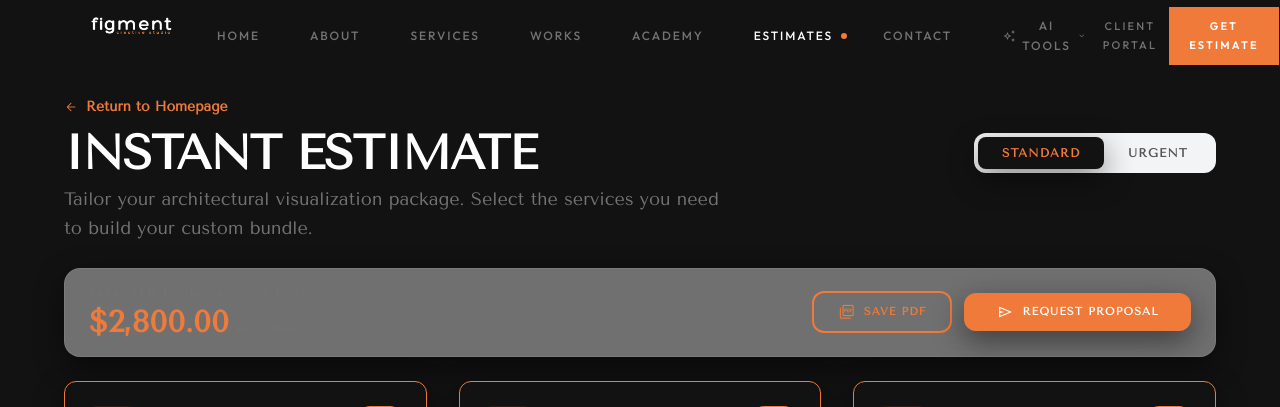
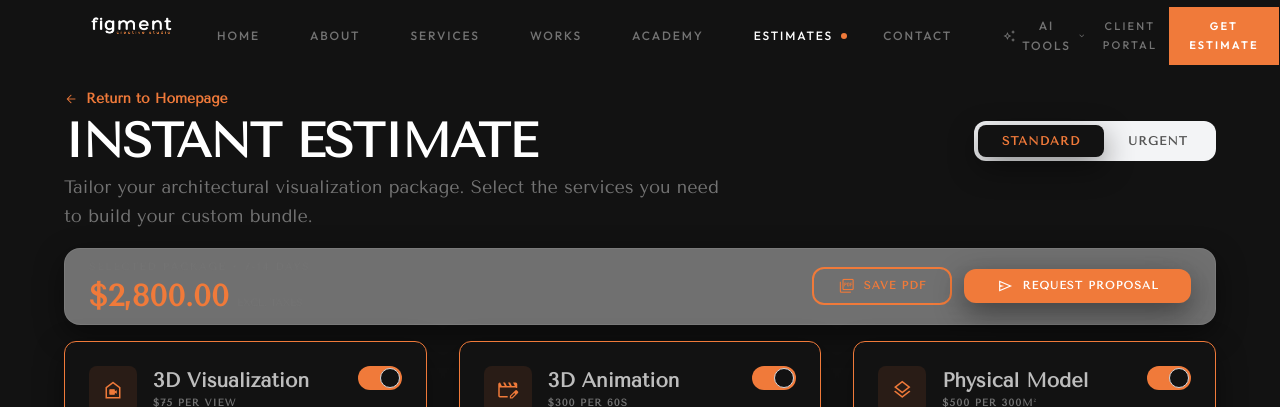
Before and after one commit to 0xbullinfo-hue/figment_studio, a React (Vite) app: page /estimator in a window 1280 px wide. Shown: the top 407 px of the page. Built offline with nearby package versions, Linux system fonts and the light colour scheme.

Commit message:
Slim down Estimate bar and reduce top margins to reveal more of the service cards below

```diff
--- a/components/Estimator.tsx
+++ b/components/Estimator.tsx
@@ -206,8 +206,8 @@ TOTAL ESTIMATED INVESTMENT: $${pricing.total.toLocaleString()}
         <title>Instant Quote Estimator | Figment Studio</title>
         <meta name="description" content="Calculate your architectural rendering, cinematic 3D animation, or scale model project cost instantly with Figment Studio's transparent pricing tool." />
       </Helmet>
-      <main className="mx-auto max-w-[1200px] px-6 pt-6 pb-12">
-        <div className="mb-6 flex flex-col gap-3 text-left">
+      <main className="mx-auto max-w-[1200px] px-6 pt-4 pb-12">
+        <div className="mb-4 flex flex-col gap-2 text-left">
           <button onClick={onBack} className="flex items-center gap-2 text-primary font-bold text-sm hover:translate-x-[-4px] transition-all w-fit">
             <span className="material-symbols-outlined text-sm font-bold">arrow_back</span>
             Return to Homepage
@@ -237,7 +237,7 @@ TOTAL ESTIMATED INVESTMENT: $${pricing.total.toLocaleString()}
         </div>
 
         {/* Total Estimate Bar */}
-        <div className="mb-6 flex flex-col md:flex-row items-center justify-between py-4 px-6 rounded-2xl border border-gray-200 bg-white/40 backdrop-blur-2xl shadow-xl">
+        <div className="mb-4 flex flex-col md:flex-row items-center justify-between py-2.5 px-6 rounded-2xl border border-gray-200 bg-white/40 backdrop-blur-2xl shadow-xl">
           <div className="flex flex-col gap-0.5 w-full md:w-auto text-left">
             <span className="text-[10px] font-bold uppercase tracking-[0.2em] text-text-muted">Selected Package • {pricing.timeline}</span>
             <div className="flex items-baseline gap-2">
@@ -248,12 +248,12 @@ TOTAL ESTIMATED INVESTMENT: $${pricing.total.toLocaleString()}
           <div className="flex items-center gap-3 w-full md:w-auto mt-4 md:mt-0">
             <button
               onClick={handleDownloadQuote}
-              className="flex items-center justify-center gap-2 flex-1 md:flex-initial rounded-xl border-2 border-primary text-primary px-6 py-2.5 text-[11px] font-bold uppercase tracking-widest hover:bg-primary/5 transition-all"
+              className="flex items-center justify-center gap-2 flex-1 md:flex-initial rounded-xl border-2 border-primary text-primary px-6 py-2 text-[11px] font-bold uppercase tracking-widest hover:bg-primary/5 transition-all"
             >
               <span className="material-symbols-outlined text-lg font-bold">picture_as_pdf</span>
               SAVE PDF
             </button>
-            <button onClick={handleRequestFinish} disabled={pricing.total === 0} className="flex items-center justify-center gap-2 flex-1 md:flex-initial rounded-xl bg-primary px-8 py-2.5 text-[11px] font-bold uppercase tracking-widest text-white shadow-lg shadow-primary/20 hover:bg-orange-600 hover:scale-[1.02] active:scale-[0.98] transition-all disabled:opacity-50">
+            <button onClick={handleRequestFinish} disabled={pricing.total === 0} className="flex items-center justify-center gap-2 flex-1 md:flex-initial rounded-xl bg-primary px-8 py-2 text-[11px] font-bold uppercase tracking-widest text-white shadow-lg shadow-primary/20 hover:bg-orange-600 hover:scale-[1.02] active:scale-[0.98] transition-all disabled:opacity-50">
               <span className="material-symbols-outlined text-lg font-bold">send</span>
               REQUEST PROPOSAL
             </button>
```
